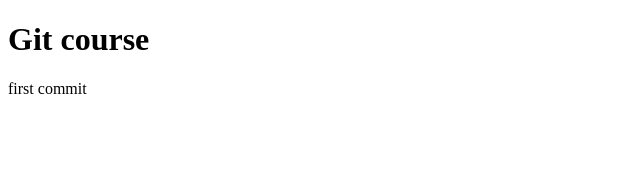
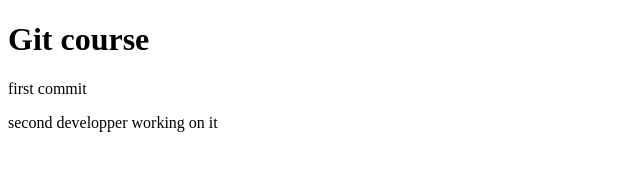
Before and after one commit to MagdyDurocher/my_first_git_repo, a plain HTML site: page index.html in a window 1280 px wide. Shown: the whole page, without its empty margins (0-640 px from the left). Drawn offline with Linux system fonts and the light colour scheme.

Commit message:
Add second paragraph second developper

```diff
--- a/index.html
+++ b/index.html
@@ -7,6 +7,7 @@
     <title>My first git repo</title>
     <h1>Git course</h1>
     <p>first commit</p>
+    <p> second developper working on it </p>
   </head>
   <body></body>
 </html>
```
